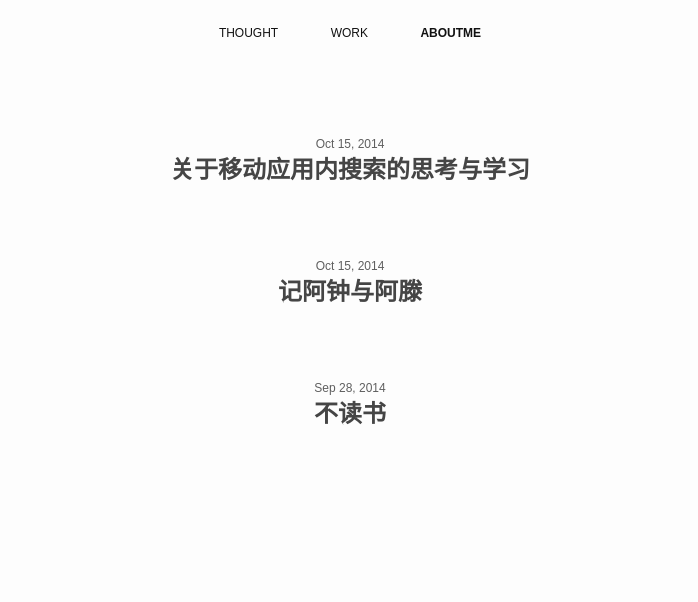
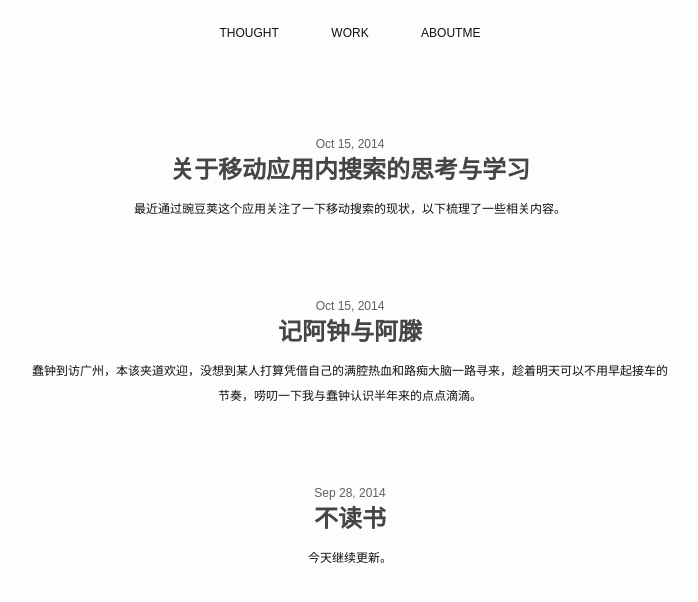
Before and after one commit to divingteng/divingteng.github.io, a Jekyll site: the page built from index.html, in a window 1280 px wide. Shown: the top 602 px of the page, without its empty margins (290-988 px from the left). Built offline with Jekyll 4.4.1, drawn with Linux system fonts in a browser that asks for light colours.

Commit message:
add post pre

```diff
--- a/_includes/header.html
+++ b/_includes/header.html
@@ -4,8 +4,8 @@
 
 
 
-    <nav class="site-nav">
-      <a href="#" class="menu-icon">
+    <!--<nav class="site-nav">
+        <a href="#" class="menu-icon">
         <svg viewBox="0 0 18 15">
           <path fill="#424242" d="M18,1.484c0,0.82-0.665,1.484-1.484,1.484H1.484C0.665,2.969,0,2.304,0,1.484l0,0C0,0.665,0.665,0,1.484,0 h15.031C17.335,0,18,0.665,18,1.484L18,1.484z"/>
           <path fill="#424242" d="M18,7.516C18,8.335,17.335,9,16.516,9H1.484C0.665,9,0,8.335,0,7.516l0,0c0-0.82,0.665-1.484,1.484-1.484 h15.031C17.335,6.031,18,6.696,18,7.516L18,7.516z"/>
@@ -13,17 +13,18 @@
         </svg>
       </a>
 
-      <div class="trigger">
+
+      <div>
+
+      </div>
+    </nav>-->
+    <div class="site-nav">
 
         <a class="page-link" href="{{ '/' | prepend: site.baseurl }}">THOUGHT</a>
         <a class="page-link" href="{{ '/work/' | prepend: site.baseurl }}">WORK</a>
-        <a class="page-link" href="{{ '/aboutme/' | prepend: site.baseurl }}"><strong> ABOUTME </strong></a>
+        <a class="page-link" href="{{ '/aboutme/' | prepend: site.baseurl }}"> ABOUTME</a>
 
       </div>
-      <div>
-
-      </div>
-    </nav>
 
   </div>
 
--- a/_posts/2014-09-28-mr-zhong-and-miss-teng.markdown
+++ b/_posts/2014-09-28-mr-zhong-and-miss-teng.markdown
@@ -3,6 +3,7 @@ layout: post
 title:  "记阿钟与阿滕"
 date:   2014-10-15 10:34:23
 categories: jekyll update
+pre: 蠢钟到访广州，本该夹道欢迎，没想到某人打算凭借自己的满腔热血和路痴大脑一路寻来，趁着明天可以不用早起接车的节奏，唠叨一下我与蠢钟认识半年来的点点滴滴。
 
 ---
 
--- a/_posts/2014-09-28-something-about-reading.markdown
+++ b/_posts/2014-09-28-something-about-reading.markdown
@@ -3,6 +3,7 @@ layout: post
 title:  "不读书"
 date:   2014-09-28 20:32:5
 categories: jekyll update
+pre: 今天继续更新。
 
 ---
 
@@ -40,7 +41,7 @@ categories: jekyll update
 
 也是理查德·耶茨的悲剧之作。每个角色都可以让人读出悲哀之处。自视甚高的男女主角，以为有了移居巴黎的梦想便有了俯瞰众生的资本，其实热情和心境已经被日复一日的生活消磨殆尽；房东太太虽然有着自我感觉非常良好的生活，但是得到的却是儿子的嘲讽和丈夫的无视；女友对于事物的价值观和理解力就如同一个无处不在的革命山庄，将所有的事情消化的如同儿戏。对于这本书，给我印象最深的有两个人：房东太太的精神病儿子和女友老公谢普（我还唯一记得名字的角色）。虽然也显得悲凉，但是他们还是值得希望的两个人。这本书有同名电影，但略显逊色，拍出的感觉更像是在描述中年危机，其中错过了很多东西。不过电影是《泰坦尼克号》的男女主角担任主演，选角蛮有寓意。
 
-========================================================================
+---
 
 这是本博的第一篇文章。略忐忑。
 
--- a/_posts/2014-10-15-mobile-search.markdown
+++ b/_posts/2014-10-15-mobile-search.markdown
@@ -3,6 +3,7 @@ layout: post
 title:  "关于移动应用内搜索的思考与学习"
 date:   2014-10-15 10:34:23
 categories: jekyll update
+pre: 最近通过豌豆荚这个应用关注了一下移动搜索的现状，以下梳理了一些相关内容。
 
 ---
 
--- a/css/main.css
+++ b/css/main.css
@@ -134,18 +134,18 @@ pre > code {
  * Wrapper
  */
 .wrapper {
-    max-width: -webkit-calc(800px - (30px * 2));
-    max-width: calc(800px - (30px * 2));
+    max-width: -webkit-calc(700px - (30px * 2));
+    max-width: calc(700px - (30px * 2));
     margin-right: auto;
     margin-left: auto;
     padding-right: 30px;
     padding-left: 30px;
 }
 
-@media screen and (max-width: 800px) {
+@media screen and (max-width: 700px) {
     .wrapper {
-        max-width: -webkit-calc(800px - (30px));
-        max-width: calc(800px - (30px));
+        max-width: -webkit-calc(700px - (30px));
+        max-width: calc(700px - (30px));
         padding-right: 15px;
         padding-left: 15px;
     }
@@ -220,7 +220,7 @@ pre > code {
         top: 9px;
         right: 30px;
         background-color: #fdfdfd;
-        border: 1px solid #e8e8e8;
+        /*border: 1px solid #e8e8e8;*/
         border-radius: 5px;
         text-align: right;
     }
@@ -233,6 +233,9 @@ pre > code {
         line-height: 0;
         padding-top: 10px;
         text-align: center;
+    }
+    .site-nav .page-link:not(:first-child) {
+    margin-left: 36px;
     }
 
     .site-nav .menu-icon > svg {
@@ -335,6 +338,7 @@ pre > code {
  */
 .page-content {
     padding: 30px 0;
+    text-align: center;
 }
 
 .page-heading {
@@ -354,9 +358,12 @@ pre > code {
 .post-meta {
     font-size: 12px;
     color: #5f5f5f;
-    text-align: left;
+    text-align: center;
     font-weight: lighter;
 
+}
+.post-pre{
+    font-size: 12px;
 }
 
 .post-link {
--- a/index.html
+++ b/index.html
@@ -14,6 +14,7 @@ layout: default
         <h2>
           <a class="post-link" href="{{ post.url | prepend: site.baseurl }}">{{ post.title }}</a>
         </h2>
+        <p class="post-pre">{{ post.pre }}</p>
       </li>
     {% endfor %}
   </ul>
```
